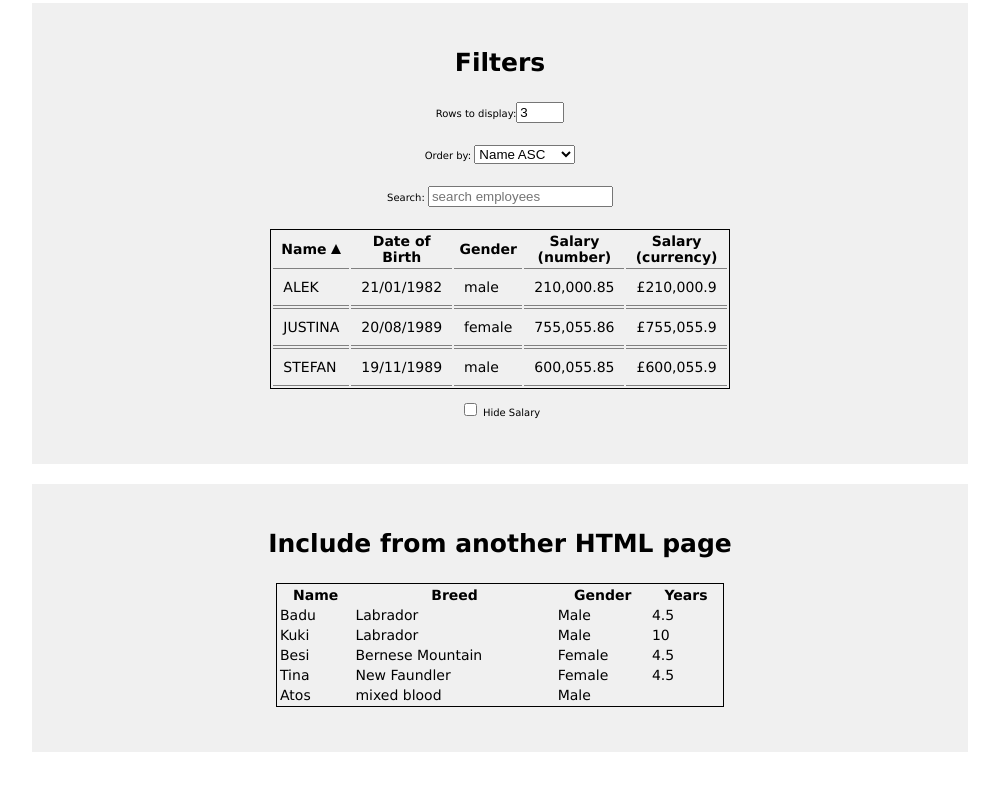
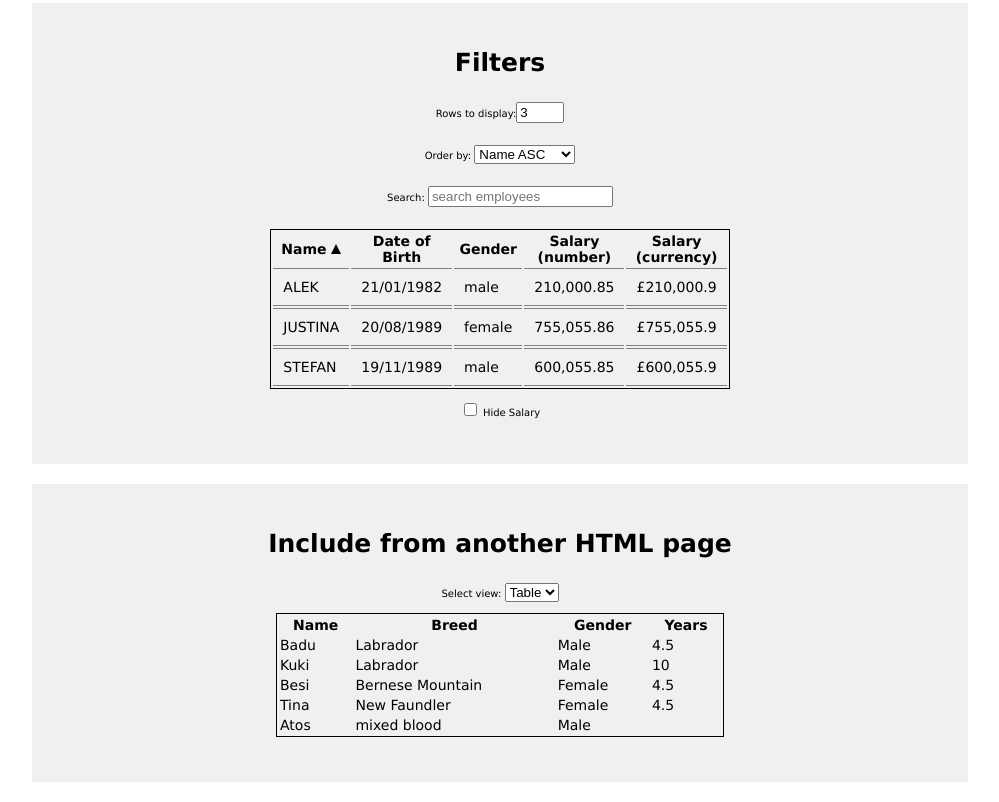
Before and after one commit to aleksandarbatin/angularDev, a plain HTML site: page index.html in a window 1280 px wide. Shown: the part 1739-2541 px from the top of the page, without its empty margins (140-1139 px from the left). Before the commit the page ends 2511 px from the top, so only its background shows below. Drawn offline with nearby package versions, Linux system fonts and the light colour scheme.

Commit message:
include two pages

```diff
--- a/index.html
+++ b/index.html
@@ -179,7 +179,15 @@
 	</div>
 	<div class="container" ng-controller="index">
 		<h3 class="subtitle">Include from another HTML page</h3>
-		<div ng-include="'DogsTable.htm'"></div>
+		<div class="setRows">
+		Select view:
+			<select ng-model="dogsView">
+				<option value="DogsTable.html">Table</option>
+				<option value="DogsList.html">List</option>
+			</select>
+			<br/><br/>
+		</div>
+		<div ng-include="dogsView"></div>
 	</div>
 
 </div>
--- a/main.js
+++ b/main.js
@@ -78,6 +78,7 @@ var myApp = angular.module("root", ["services"]);
 		]
 
 		$scope.dogs = dogs;
+		$scope.dogsView = "DogsTable.html";
 
 		$scope.workers = workers;
 		$scope.rowLimit = 3;
```
Also changed, not shown: DogsList.html (added, +8 -0 lines), DogsTable.html (renamed from DogsTable.htm), 1 other file.
